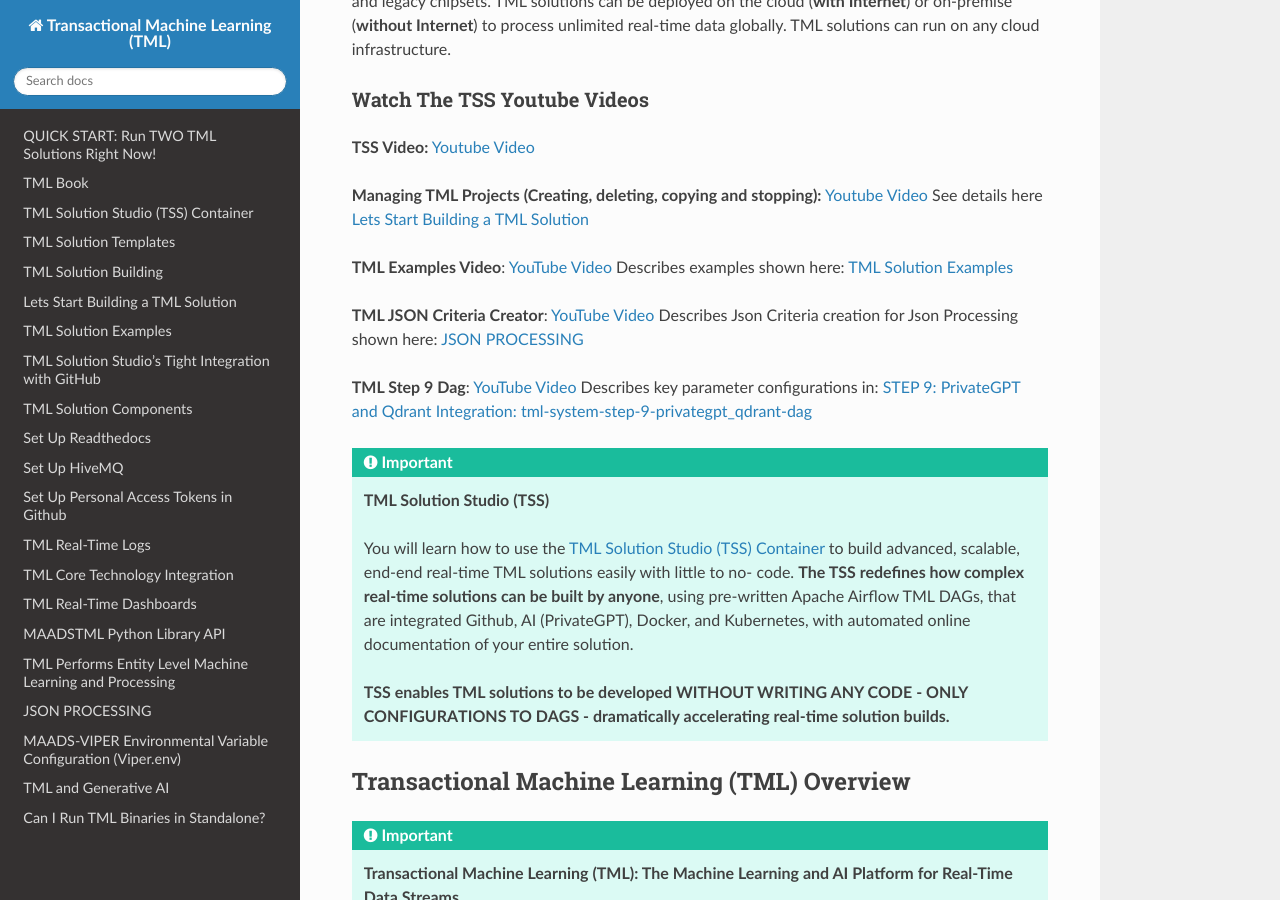
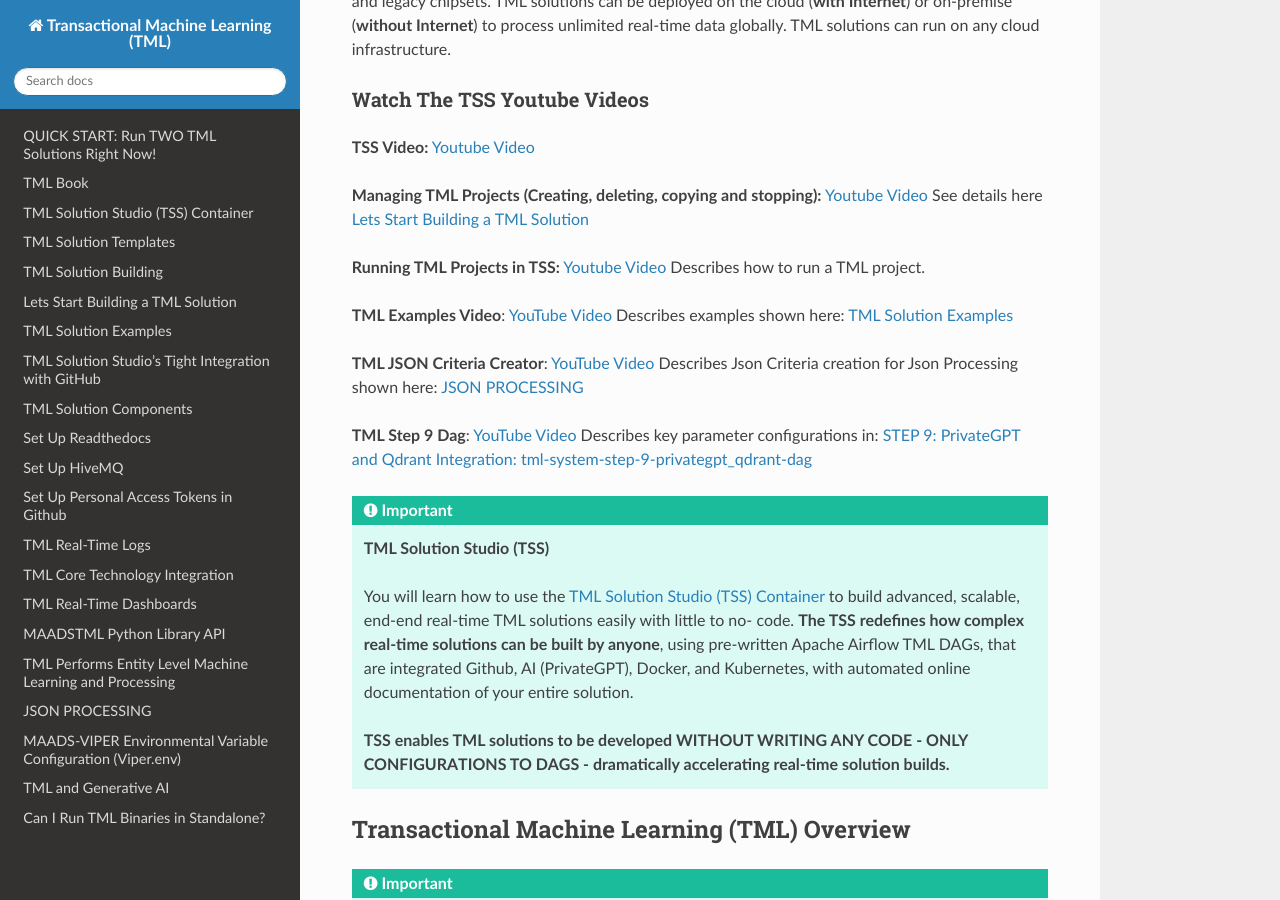
Before and after one commit to smaurice101/readthedocs, a Sphinx documentation site: the page built from docs/source/index.rst, in a window 1280 px wide and 900 px high, scrolled down 626 px. Built offline with Sphinx 7.4.7 and the Read the Docs theme 3.1.0, drawn with Linux system fonts in a browser that asks for light colours.

Commit message:
Update index.rst

```diff
--- a/docs/source/index.rst
+++ b/docs/source/index.rst
@@ -16,6 +16,8 @@
 **TSS Video:** `Youtube Video <https://www.youtube.com/watch?v=z3h2nJXVgUs>`_
 
 **Managing TML Projects (Creating, deleting, copying and stopping):** `Youtube Video <https://youtu.be/46k18ExfLLE>`_ See details here :ref:`Lets Start Building a TML Solution`
+
+**Running TML Projects in TSS:** `Youtube Video <https://youtu.be/MH-l0LBkxXc>`_ Describes how to run a TML project.
 
 **TML Examples Video**: `YouTube Video <https://www.youtube.com/watch?v=ZzLL3tfBsh0>`_ Describes examples shown here: :ref:`TML Solution Examples`
 
```
